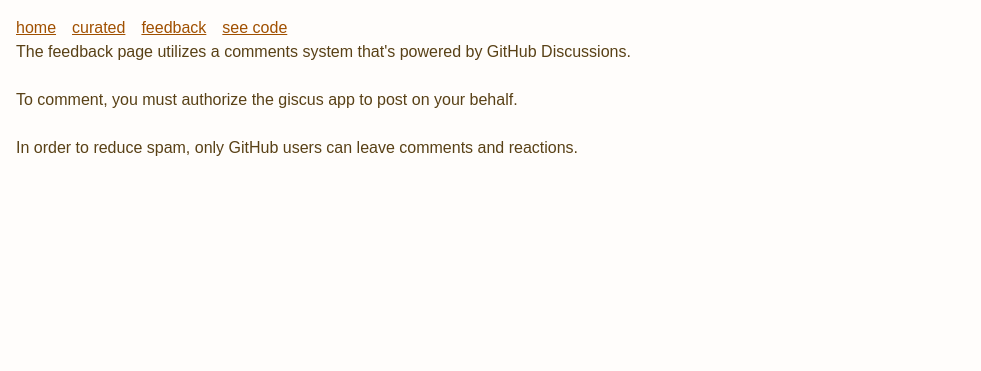
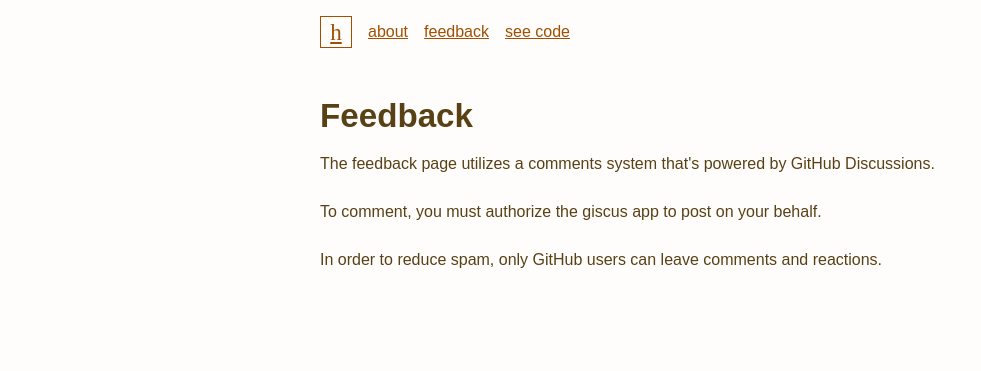
Before and after one commit to hgarciasoftware/headlines-app, a plain HTML site: page feedback.html in a window 1280 px wide. Shown: the whole page, without its empty margins (0-981 px from the left). Drawn offline with nearby package versions, Linux system fonts and the light colour scheme.

Commit message:
Update feedback page and CSS

```diff
--- a/feedback.html
+++ b/feedback.html
@@ -2,23 +2,24 @@
 <html lang="en">
   <head>
     <meta charset="UTF-8">
-    <title>headlines / feedback</title>
+    <title>headlines | Feedback</title>
     <meta name="viewport" content="width=device-width, initial-scale=1">
-    <link href="./styles/normalize.css" rel="stylesheet">
+    <meta name="description" content="Leave any feedback related to headlines here.">
     <link href="./styles/index.css" rel="stylesheet">
   </head>
-  <body class="old-paper-theme">
-    <div class="container">
+  <body>
+    <div class="container top">
       <header>
-        <nav class="navigation">
-          <a href="./">home</a>
-          <a href="./curated.html">curated</a>
+        <nav aria-label="Main navigation">
+          <a class="logo" href="./" aria-label="Home">h</a>
+          <a href="./about.html">about</a>
           <a href="./feedback.html">feedback</a>
           <a href="https://github.com/hgarciasoftware/headlines-app">see code</a>
         </nav>
       </header>
       <main>
-        <section class="page-description bold">
+        <h1>Feedback</h1>
+        <section>
           <p>The feedback page utilizes a comments system that's powered by GitHub Discussions.</p>
           <p>To comment, you must authorize the giscus app to post on your behalf.</p>
           <p>In order to reduce spam, only GitHub users can leave comments and reactions.</p>
--- a/styles/index.css
+++ b/styles/index.css
@@ -116,6 +116,12 @@ img {
   width: 100%;
 }
 
+.giscus {
+  box-sizing: border-box;
+  margin-top: 3rem;
+  padding: 0 1.5rem;
+}
+
 .container {
   max-width: 40em;
 }
```
